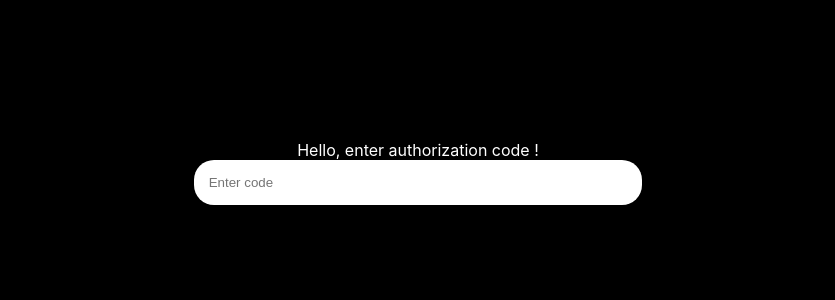
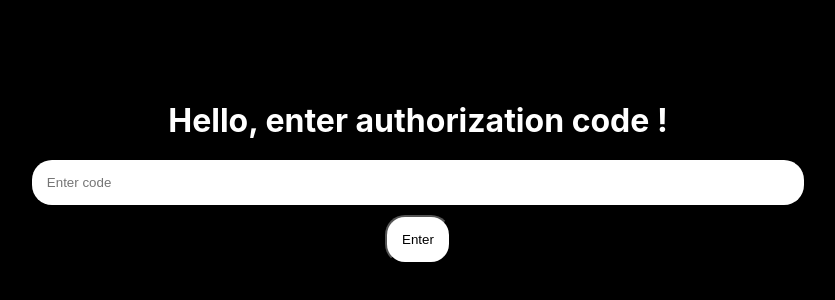
Before and after one commit to pashokmi/my-prod, a Next.js app: page / in a window 1280 px wide. Shown: the part 228-528 px from the top of the page, without its empty margins (222-1057 px from the left). Built offline with nearby package versions, Linux system fonts and the light colour scheme.

Commit message:
added first page

```diff
--- a/next.config.js
+++ b/next.config.js
@@ -1,3 +1,14 @@
 module.exports = {
-  reactStrictMode: true,
+  webpackDevMiddleware: (config) => {
+    config.watchOptions = {
+      poll: 1000,
+      aggregateTimeout: 300
+    }
+
+    return config
+  },
+  images: {
+    loader: 'imgix',
+    path: '/'
+  }
 }
--- a/pages/index.jsx
+++ b/pages/index.jsx
@@ -1,5 +1,4 @@
 import Head from 'next/head'
-import Image from 'next/image'
 import { Auth } from '../src/components/Auth'
 import styles from '../styles/Home.module.css'
 
--- a/src/components/Auth.jsx
+++ b/src/components/Auth.jsx
@@ -1,9 +1,14 @@
+import { useRouter } from 'next/router'
 import React, { useState } from 'react'
 import styled from 'styled-components'
-import { StyledInput, StyledLabel } from '../ui/styled'
+import { StyledInput, StyledLabel, StyledButton } from '../ui/styled'
 
 const Body = styled.div`
   background-color: transparent;
+  display:flex;
+  flex-wrap: wrap;
+    justify-content: center;
+
   /* box-shadow: 0px 15px 15px white; */
 
 `
@@ -11,16 +16,20 @@ const Body = styled.div`
 
 export const Auth = () => {
   const [inputValue, setInputValue] = useState('')
-
+  const router = useRouter()
+  const buttonHandler = ()=>{
+    router.push('/nav-bar')
+  }
   const onChange = e => {
     setInputValue(e.target.value)
   }
   console.log(inputValue)
   return (
     <Body>
-      <StyledLabel> Hello, enter authorization code !
+      <StyledLabel> Hello, enter authorization code !      </StyledLabel>
+
         <StyledInput placeholder='Enter code' type={'password'} value={inputValue} onChange={onChange}/>
-      </StyledLabel>
+      <StyledButton onClick={buttonHandler}>Enter</StyledButton>
     </Body>
   )
 }
--- a/src/ui/styled.jsx
+++ b/src/ui/styled.jsx
@@ -7,10 +7,11 @@ background-color: white;
 padding: 15px;
 border-radius: 20px;
 outline: none;
+margin-bottom: 10px;
 `
 
 
-export const StyledLabel = styled.label`
+export const StyledLabel = styled.h1`
   color: white;
   font-size:25;
   display: flex;
@@ -18,4 +19,17 @@ export const StyledLabel = styled.label`
   justify-content: center;
   width: 100%;
   text-align: center;
+  margin-bottom: 20px;
 `
+export const StyledButton = styled.button`
+  border-radius: 20px;
+  padding: 15px;
+  background-color: #fff;
+  color: #000;
+  margin: 0auto;
+  cursor: pointer;
+  &:hover{
+    background-color: #abbac3;
+  }
+
+`
```
Also changed, not shown: pages/nav-bar.jsx (added, +12 -0 lines).
